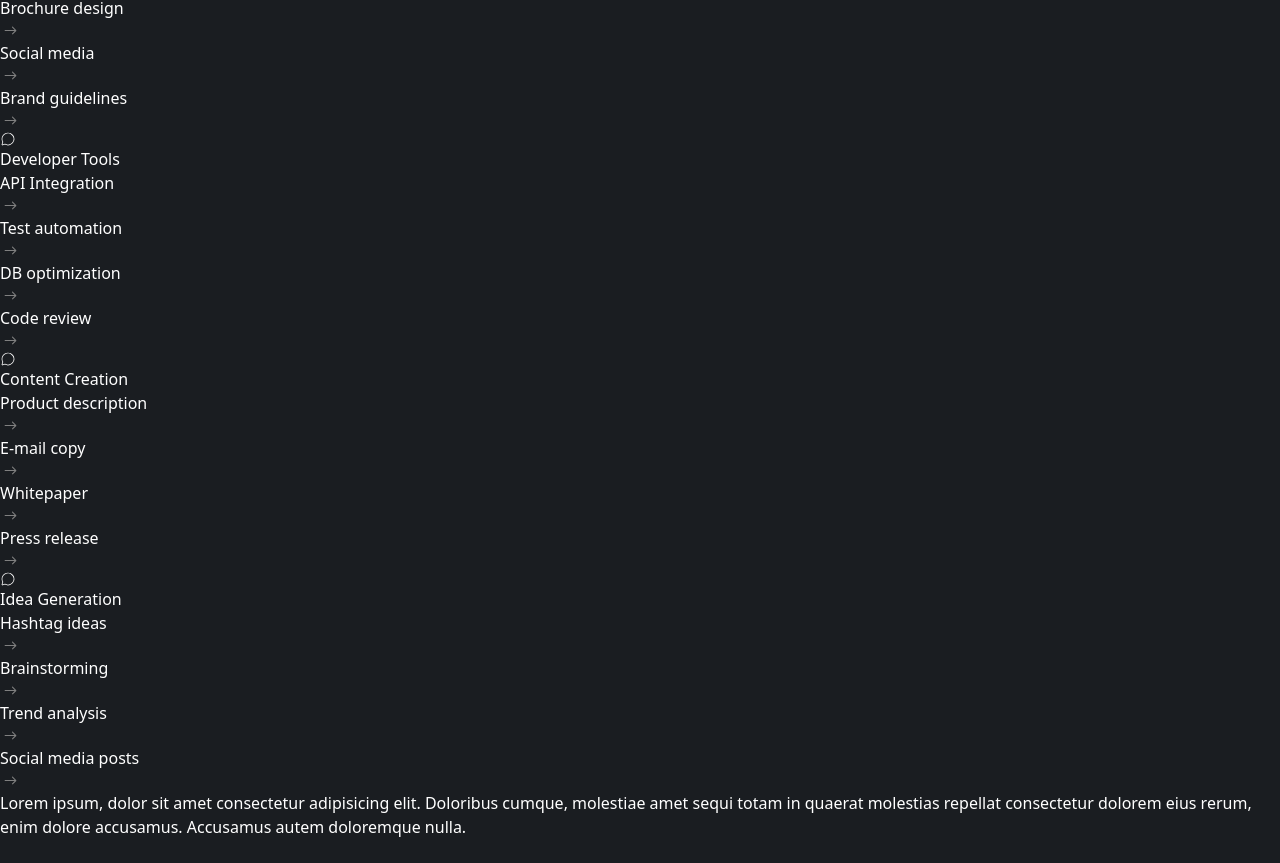
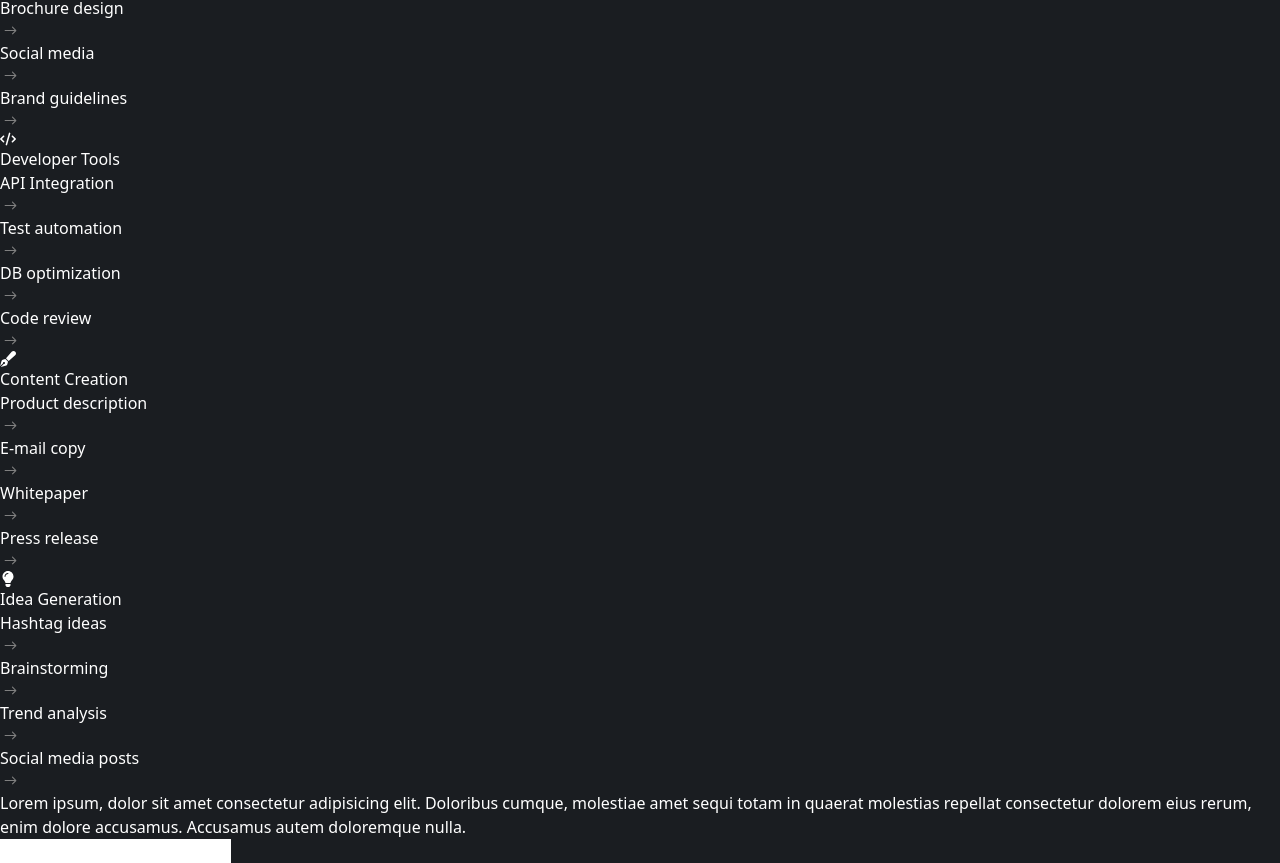
Before and after one commit to Abinsonsuresh/Artificium-AI-Chatbot-App, a React (Vite) app: page / in a window 1280 px wide. Shown: the part 817-1680 px from the top of the page. Before the commit the page ends 1656 px from the top, so only its background shows below. Built offline with nearby package versions, Linux system fonts and the light colour scheme.

Commit message:
input added

```diff
--- a/src/Sections/Artificium.jsx
+++ b/src/Sections/Artificium.jsx
@@ -2,10 +2,15 @@ import React from 'react'
 import { PiChatCircleLight } from 'react-icons/pi'
 import { ContentCreation, Creativeassets, DeveloperTools, IdeaGeneration } from '../data/data'
 import { IoIosArrowRoundForward } from "react-icons/io";
+import { FaCode } from "react-icons/fa6";
+import { FaPenFancy } from "react-icons/fa6";
+import { FaLightbulb } from "react-icons/fa";
+
+
 const Artificium = () => {
     return (
         <>
-            <div className="flex w-full  justify-center items-center h-full  mt-2 p-2 overflow-y-scroll border scroll  scroll-smooth">
+            <div className="flex w-full  justify-center items-center h-full  mt-2 p-2 overflow-y-scroll  scroll  scroll-smooth">
                 <div className='text-center flex flex-col items-center h-full'>
                     <div>
                         <h3 className='font-bold text-xl'>Innovation Starter Pack</h3>
@@ -39,7 +44,7 @@ const Artificium = () => {
                         <div className='flex flex-col items-center'>
                             <div className='flex items-center flex-col my-4'>
                                 <div className='bg-gray-900 shadow-2xl shadow-blue-500 p-4 rounded-full'>
-                                    <PiChatCircleLight />
+                                    <FaCode />
                                 </div>
                                 <span className='font-bold' >Developer Tools</span>
                             </div>
@@ -62,7 +67,7 @@ const Artificium = () => {
                         <div className='flex flex-col items-center'>
                             <div className='flex items-center flex-col my-4'>
                                 <div className='bg-gray-900 shadow-2xl shadow-violet-500 p-4 rounded-full'>
-                                    <PiChatCircleLight />
+                                    <FaPenFancy />
                                 </div>
                                 <span className='font-bold' >Content Creation</span>
                             </div>
@@ -86,7 +91,7 @@ const Artificium = () => {
                         <div className='flex flex-col items-center'>
                             <div className='flex items-center flex-col my-4'>
                                 <div className='bg-[#0D0F10] shadow-2xl shadow-yellow-500 p-4 rounded-full'>
-                                    <PiChatCircleLight />
+                                    <FaLightbulb />
                                 </div>
                                 <span className='font-bold' >Idea Generation</span>
                             </div>
@@ -113,8 +118,8 @@ const Artificium = () => {
                     </div>
                 </div>
             </div>
-            <div className='bg-gray-950 w-[full] border h-[100px]'>
-
+            <div className='bg-gray-600 w-full  h-[100px] p-4 rounded-2xl'>
+                <input className='w-full  h-full bg-transparent' type="text" />
             </div>
         </>
     )
```
